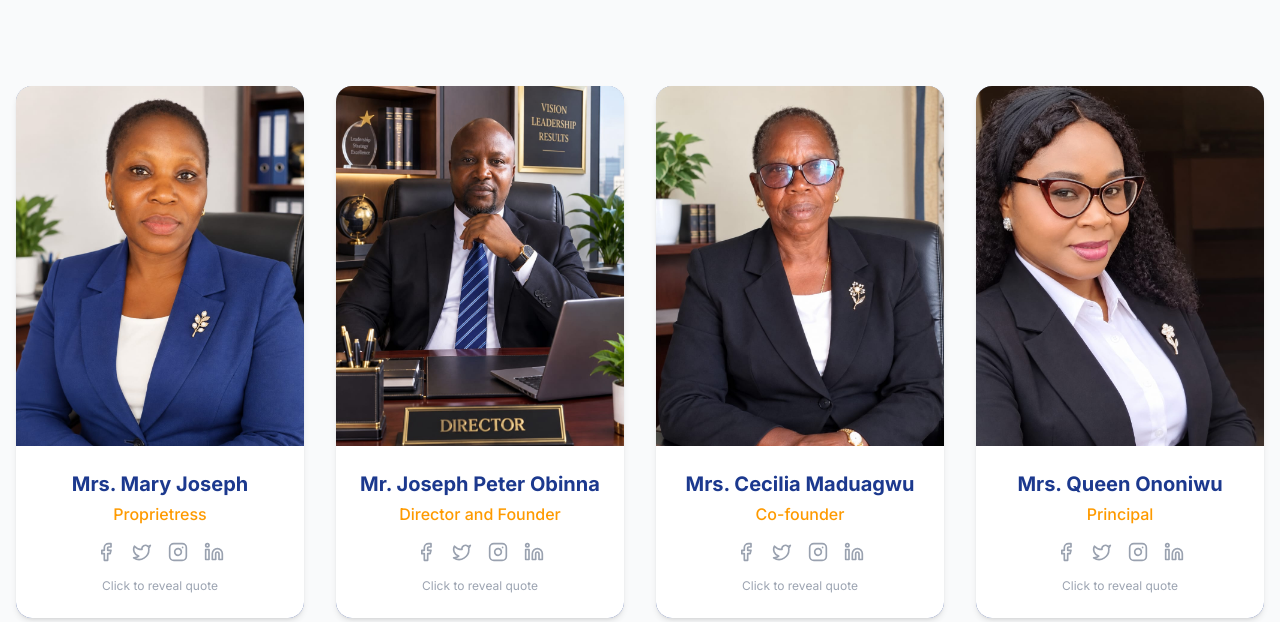
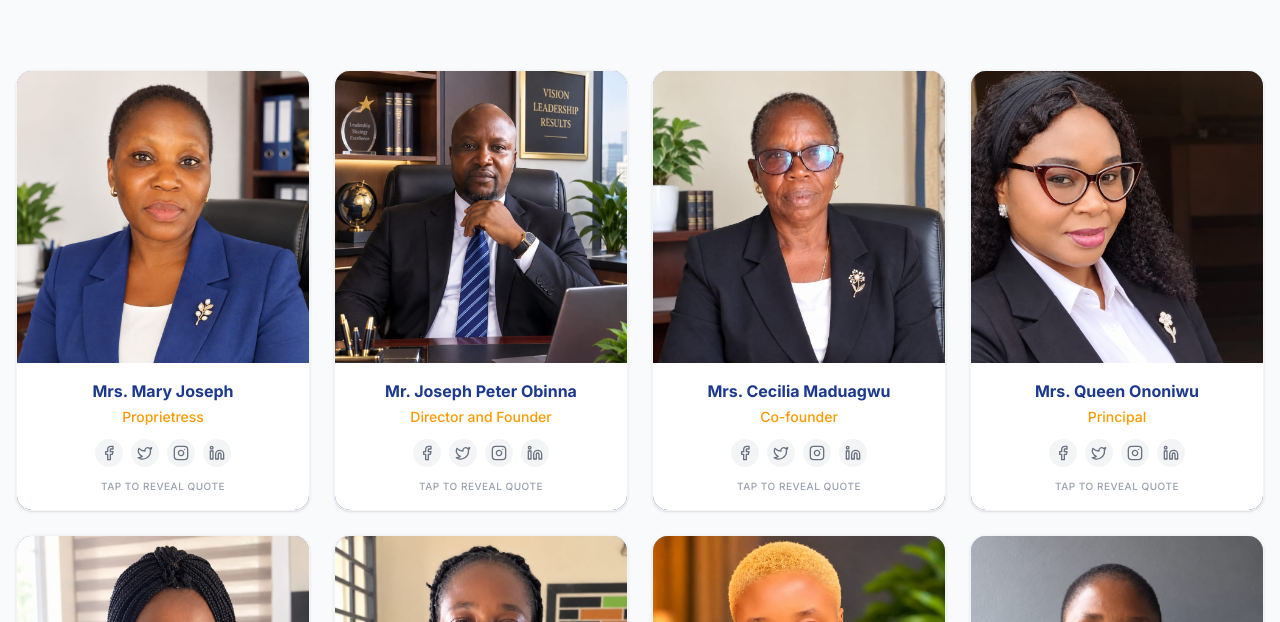
Before and after one commit to ZanTech12/fountainhillsschools, a Next.js app: page /staff in a window 1280 px wide. Shown: the part 330-952 px from the top of the page. Built offline with nearby package versions, Linux system fonts and the light colour scheme.

Commit message:
reduce the staff image

```diff
--- a/app/staff/page.tsx
+++ b/app/staff/page.tsx
@@ -6,16 +6,16 @@ import Reveal from "@/components/Reveal";
 
 // Custom Social SVG Icons
 const FacebookIcon = () => (
-  <svg xmlns="http://www.w3.org/2000/svg" width="20" height="20" viewBox="0 0 24 24" fill="none" stroke="currentColor" strokeWidth="2" strokeLinecap="round" strokeLinejoin="round"><path d="M18 2h-3a5 5 0 0 0-5 5v3H7v4h3v8h4v-8h3l1-4h-4V7a1 1 0 0 1 1-1h3z"/></svg>
+  <svg xmlns="http://www.w3.org/2000/svg" width="16" height="16" viewBox="0 0 24 24" fill="none" stroke="currentColor" strokeWidth="2" strokeLinecap="round" strokeLinejoin="round"><path d="M18 2h-3a5 5 0 0 0-5 5v3H7v4h3v8h4v-8h3l1-4h-4V7a1 1 0 0 1 1-1h3z"/></svg>
 );
 const TwitterIcon = () => (
-  <svg xmlns="http://www.w3.org/2000/svg" width="20" height="20" viewBox="0 0 24 24" fill="none" stroke="currentColor" strokeWidth="2" strokeLinecap="round" strokeLinejoin="round"><path d="M22 4s-.7 2.1-2 3.4c1.6 10-9.4 17.3-18 11.6 2.2.1 4.4-.6 6-2C3 15.5.5 9.6 3 5c2.2 2.6 5.6 4.1 9 4-.9-4.2 4-6.6 7-3.8 1.1 0 3-1.2 3-1.2z"/></svg>
+  <svg xmlns="http://www.w3.org/2000/svg" width="16" height="16" viewBox="0 0 24 24" fill="none" stroke="currentColor" strokeWidth="2" strokeLinecap="round" strokeLinejoin="round"><path d="M22 4s-.7 2.1-2 3.4c1.6 10-9.4 17.3-18 11.6 2.2.1 4.4-.6 6-2C3 15.5.5 9.6 3 5c2.2 2.6 5.6 4.1 9 4-.9-4.2 4-6.6 7-3.8 1.1 0 3-1.2 3-1.2z"/></svg>
 );
 const InstagramIcon = () => (
-  <svg xmlns="http://www.w3.org/2000/svg" width="20" height="20" viewBox="0 0 24 24" fill="none" stroke="currentColor" strokeWidth="2" strokeLinecap="round" strokeLinejoin="round"><rect x="2" y="2" width="20" height="20" rx="5" ry="5"/><path d="M16 11.37A4 4 0 1 1 12.63 8 4 4 0 0 1 16 11.37z"/><line x1="17.5" y1="6.5" x2="17.51" y2="6.5"/></svg>
+  <svg xmlns="http://www.w3.org/2000/svg" width="16" height="16" viewBox="0 0 24 24" fill="none" stroke="currentColor" strokeWidth="2" strokeLinecap="round" strokeLinejoin="round"><rect x="2" y="2" width="20" height="20" rx="5" ry="5"/><path d="M16 11.37A4 4 0 1 1 12.63 8 4 4 0 0 1 16 11.37z"/><line x1="17.5" y1="6.5" x2="17.51" y2="6.5"/></svg>
 );
 const LinkedinIcon = () => (
-  <svg xmlns="http://www.w3.org/2000/svg" width="20" height="20" viewBox="0 0 24 24" fill="none" stroke="currentColor" strokeWidth="2" strokeLinecap="round" strokeLinejoin="round"><path d="M16 8a6 6 0 0 1 6 6v7h-4v-7a2 2 0 0 0-2-2 2 2 0 0 0-2 2v7h-4v-7a6 6 0 0 1 6-6z"/><rect x="2" y="9" width="4" height="12"/><circle cx="4" cy="4" r="2"/></svg>
+  <svg xmlns="http://www.w3.org/2000/svg" width="16" height="16" viewBox="0 0 24 24" fill="none" stroke="currentColor" strokeWidth="2" strokeLinecap="round" strokeLinejoin="round"><path d="M16 8a6 6 0 0 1 6 6v7h-4v-7a2 2 0 0 0-2-2 2 2 0 0 0-2 2v7h-4v-7a6 6 0 0 1 6-6z"/><rect x="2" y="9" width="4" height="12"/><circle cx="4" cy="4" r="2"/></svg>
 );
 
 const staff = [
@@ -34,41 +34,43 @@ function StaffCard({ s, index }: { s: any, index: number }) {
   const [isRevealed, setIsRevealed] = useState(false);
 
   return (
-    <Reveal key={s.name} delay={index * 0.1}>
+    <Reveal key={s.name} delay={index * 0.05}>
       <div
-        className="bg-white rounded-2xl shadow-md overflow-hidden text-center group h-full cursor-pointer relative"
+        className="bg-white rounded-2xl shadow-sm hover:shadow-xl transition-shadow overflow-hidden text-center group h-full cursor-pointer relative border border-gray-100"
         onClick={() => setIsRevealed(!isRevealed)}
       >
         {/* Quote Layer (Hidden underneath) */}
-        <div className="absolute inset-0 bg-blue-900 text-white p-6 flex flex-col items-center justify-center z-0">
-          <Quote className="h-10 w-10 text-amber-500 mb-4" />
-          <p className="text-lg italic font-medium leading-relaxed">"{s.quote}"</p>
-          <p className="mt-6 font-bold text-amber-500">- {s.name}</p>
-          <p className="text-sm text-blue-100">{s.role}</p>
-          <p className="mt-6 text-xs text-gray-400 uppercase tracking-widest">Click to close</p>
+        <div className="absolute inset-0 bg-blue-900 text-white p-5 flex flex-col items-center justify-center z-0">
+          <Quote className="h-8 w-8 text-amber-500 mb-3" />
+          <p className="text-sm italic font-medium leading-relaxed">"{s.quote}"</p>
+          <p className="mt-4 font-bold text-amber-500 text-sm">- {s.name}</p>
+          <p className="text-xs text-blue-100">{s.role}</p>
+          <p className="mt-4 text-[10px] text-gray-400 uppercase tracking-widest">Click to close</p>
         </div>
 
         {/* Sliding Content Layer (Image + Text) */}
         <div className={`relative z-10 transition-transform duration-500 ease-in-out transform ${isRevealed ? '-translate-y-full' : 'translate-y-0'}`}>
-          <div className="overflow-hidden relative aspect-[4/5] w-full bg-gray-100">
+          <div className="overflow-hidden relative aspect-square w-full bg-gray-100">
             <Image
               src={s.img}
               alt={s.name}
               fill
               className="object-cover object-top group-hover:scale-105 transition-transform duration-300"
-              sizes="(max-width: 768px) 100vw, (max-width: 1200px) 50vw, 25vw"
+              sizes="(max-width: 768px) 50vw, (max-width: 1200px) 33vw, 20vw"
             />
           </div>
-          <div className="p-6 bg-white">
-            <h3 className="text-xl font-bold text-blue-900">{s.name}</h3>
-            <p className="text-amber-500 mb-4 font-medium mt-1">{s.role}</p>
-            <div className="flex justify-center space-x-4 text-gray-400">
-              <span className="hover:text-blue-900 transition-colors"><FacebookIcon /></span>
-              <span className="hover:text-blue-900 transition-colors"><TwitterIcon /></span>
-              <span className="hover:text-blue-900 transition-colors"><InstagramIcon /></span>
-              <span className="hover:text-blue-900 transition-colors"><LinkedinIcon /></span>
+          <div className="p-4 bg-white">
+            <h3 className="text-base font-bold text-blue-900">{s.name}</h3>
+            <p className="text-amber-500 text-sm mb-3 font-medium mt-1">{s.role}</p>
+
+            <div className="flex justify-center space-x-2">
+              <span className="p-1.5 bg-gray-100 rounded-full text-gray-500 hover:bg-blue-900 hover:text-white transition-colors cursor-pointer"><FacebookIcon /></span>
+              <span className="p-1.5 bg-gray-100 rounded-full text-gray-500 hover:bg-blue-900 hover:text-white transition-colors cursor-pointer"><TwitterIcon /></span>
+              <span className="p-1.5 bg-gray-100 rounded-full text-gray-500 hover:bg-blue-900 hover:text-white transition-colors cursor-pointer"><InstagramIcon /></span>
+              <span className="p-1.5 bg-gray-100 rounded-full text-gray-500 hover:bg-blue-900 hover:text-white transition-colors cursor-pointer"><LinkedinIcon /></span>
             </div>
-            <p className="text-gray-400 text-xs mt-4 animate-pulse">Click to reveal quote</p>
+
+            <p className="text-gray-400 text-[10px] mt-3 uppercase tracking-wider font-medium">Tap to reveal quote</p>
           </div>
         </div>
       </div>
@@ -88,7 +90,7 @@ export default function Staff() {
         </div>
       </div>
 
-      <div className="max-w-7xl mx-auto px-4 py-24 grid grid-cols-1 sm:grid-cols-2 lg:grid-cols-4 gap-8">
+      <div className="max-w-7xl mx-auto px-4 py-20 grid grid-cols-2 md:grid-cols-3 lg:grid-cols-4 gap-6">
         {staff.map((s, i) => (
           <StaffCard key={s.name} s={s} index={i} />
         ))}
```
